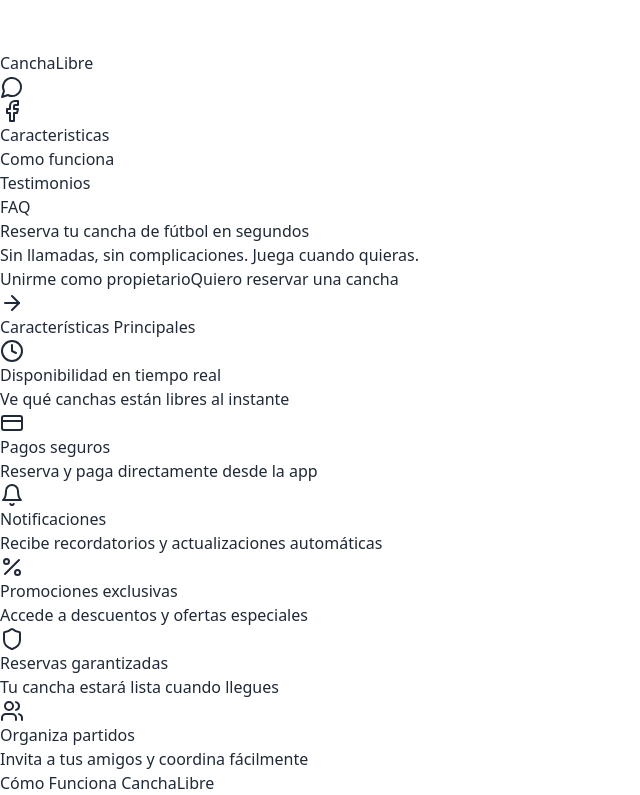
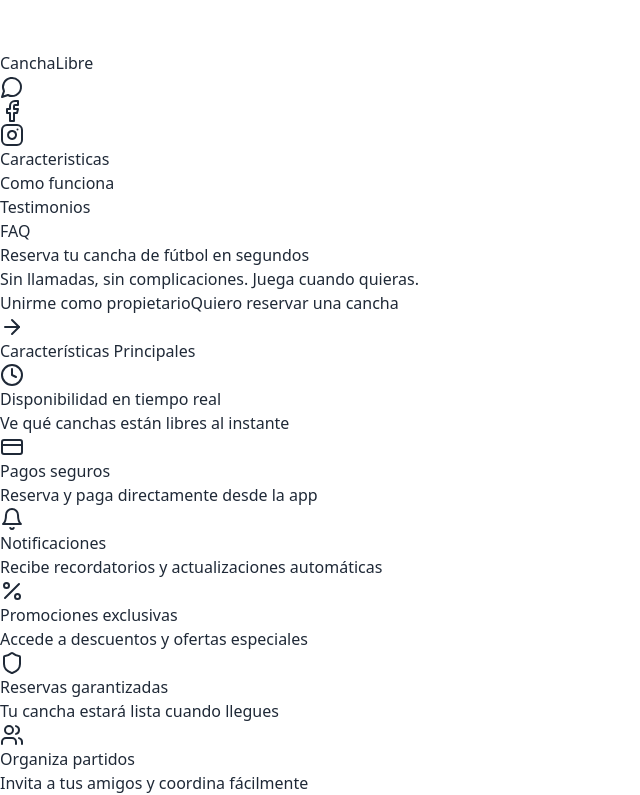
Before and after one commit to JimmyLoloy98/CanchaLibre, a React (Vite) app: page / in a window 1280 px wide. Shown: the part 1229-2024 px from the top of the page, without its empty margins (0-640 px from the left). Built offline with nearby package versions, Linux system fonts and the light colour scheme; grey boxes are pictures that could not be loaded.

Commit message:
feat: update link to facebook

```diff
--- a/src/components/Footer.tsx
+++ b/src/components/Footer.tsx
@@ -1,5 +1,5 @@
 import React from 'react';
-import { Facebook, MessageCircle } from 'lucide-react';
+import { Facebook, MessageCircle, Instagram } from 'lucide-react';
 
 const Footer: React.FC = () => {
   return (
@@ -30,12 +30,12 @@ const Footer: React.FC = () => {
               <a href="https://wa.me/51966199716" target="_blank" className="text-gray-400 hover:text-white">
                 <MessageCircle className="w-6 h-6" />
               </a>
-              <a href="https://www.facebook.com/canchalibre.pro" target="_blank" className="text-gray-400 hover:text-white">
+              <a href="https://www.facebook.com/canchalibree" target="_blank" className="text-gray-400 hover:text-white">
                 <Facebook className="w-6 h-6" />
               </a>
-              {/* <a href="#" className="text-gray-400 hover:text-white">
+              <a href="https://www.instagram.com/canchalibre.pro" target="_blank" className="text-gray-400 hover:text-white">
                 <Instagram className="w-6 h-6" />
-              </a> */}
+              </a>
             </div>
           </div>
         </div>
--- a/src/components/Header.tsx
+++ b/src/components/Header.tsx
@@ -1,5 +1,5 @@
 import React from 'react';
-import { Facebook, MessageCircle } from 'lucide-react';
+import { Facebook, MessageCircle, Instagram } from 'lucide-react';
 
 const Header: React.FC = () => {
   return (
@@ -26,8 +26,11 @@ const Header: React.FC = () => {
           <a href="https://wa.me/51966199716" target="_blank" className="text-green-400 hover:text-green-600">
             <MessageCircle className="w-8 h-8" />
           </a>
-          <a href="https://www.facebook.com/canchalibre.pro" target="_blank" className="text-blue-400 hover:text-blue-600">
+          <a href="https://www.facebook.com/canchalibree" target="_blank" className="text-blue-400 hover:text-blue-600">
             <Facebook className="w-8 h-8" />
+          </a>
+          <a href="https://www.instagram.com/canchalibre.pro" target="_blank" className="text-red-400 hover:text-red-600">
+            <Instagram className="w-8 h-8" />
           </a>
         </div>
         <nav className="hidden md:block">
```
